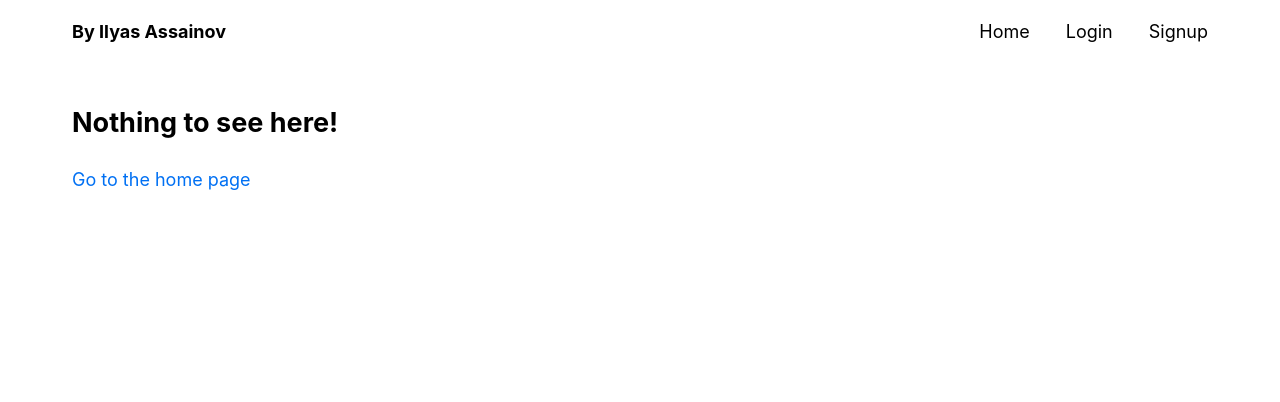
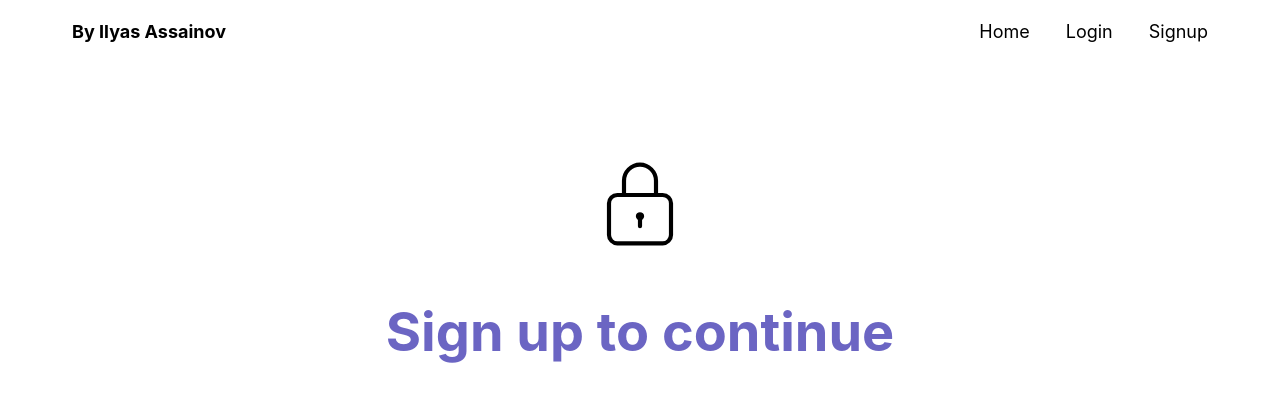
Before and after one commit to assainov/proc-assignment-frontend, a React (Vite) app: page /signupwall in a window 1280 px wide. Shown: the top 402 px of the page. Built offline with nearby package versions, Linux system fonts and the light colour scheme.

Commit message:
Add a sign up wall instad of login

```diff
--- a/src/views/App.jsx
+++ b/src/views/App.jsx
@@ -10,6 +10,7 @@ import { ThemeProvider } from 'styled-components';
 import { theme } from './styles/theme';
 import ProtectedRoute from './components/@layout/ProtectedRoute/ProtectedRoute';
 import { useAuthStore } from 'state/useAuthStore';
+import SignupWall from './pages/signupwall';
 
 const App = () => {
   const user = useAuthStore(state => state.user);
@@ -27,6 +28,10 @@ const App = () => {
               </ProtectedRoute>
             }
             index
+          />
+          <Route
+            element={<SignupWall />}
+            path="signupwall"
           />
           <Route
             element={<Login />}
--- a/src/views/components/@layout/ProtectedRoute/ProtectedRoute.jsx
+++ b/src/views/components/@layout/ProtectedRoute/ProtectedRoute.jsx
@@ -4,7 +4,7 @@ const ProtectedRoute = ({ user, children }) => {
   if (!user) return (
     <Navigate
       replace
-      to="/login"
+      to="/signupwall"
     />
   );
 
--- /dev/null
+++ b/src/views/pages/signupwall/index.jsx
@@ -0,0 +1,25 @@
+import React from 'react';
+import styled from 'styled-components';
+import { CiLock } from 'react-icons/ci';
+
+export const LockContainer = styled.div`
+  display: flex;
+  flex-direction: column;
+  justify-content: center;
+  align-items: center;
+  height: 400px;
+`;
+
+export const Heading = styled.h1`
+  font-size: ${({ theme }) => theme.fontSizes.desktop.h1};
+  color: ${({ theme }) => theme.colors.primary};
+`;
+
+const SignupWall = () => (
+  <LockContainer>
+    <CiLock size={100} />
+    <Heading>Sign up to continue</Heading>
+  </LockContainer>
+);
+
+export default SignupWall;
```
Also changed, not shown: src/views/pages/home/index.jsx (+0 -11 lines).
